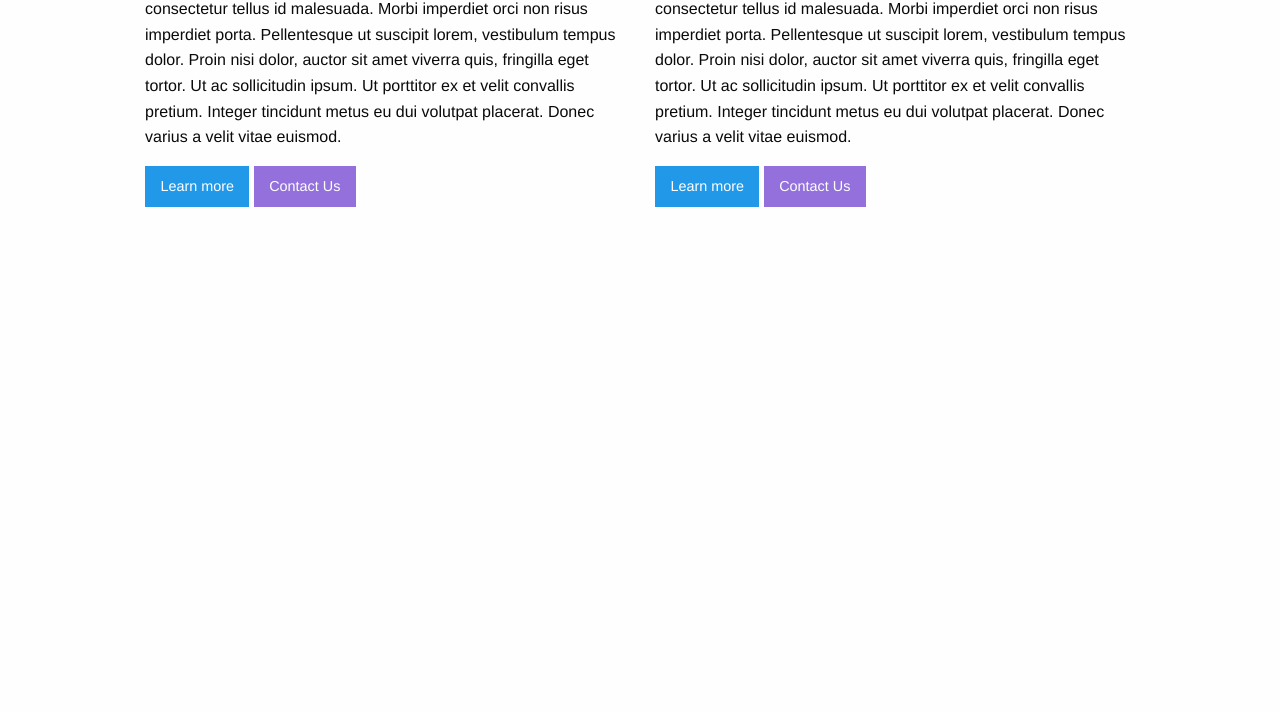
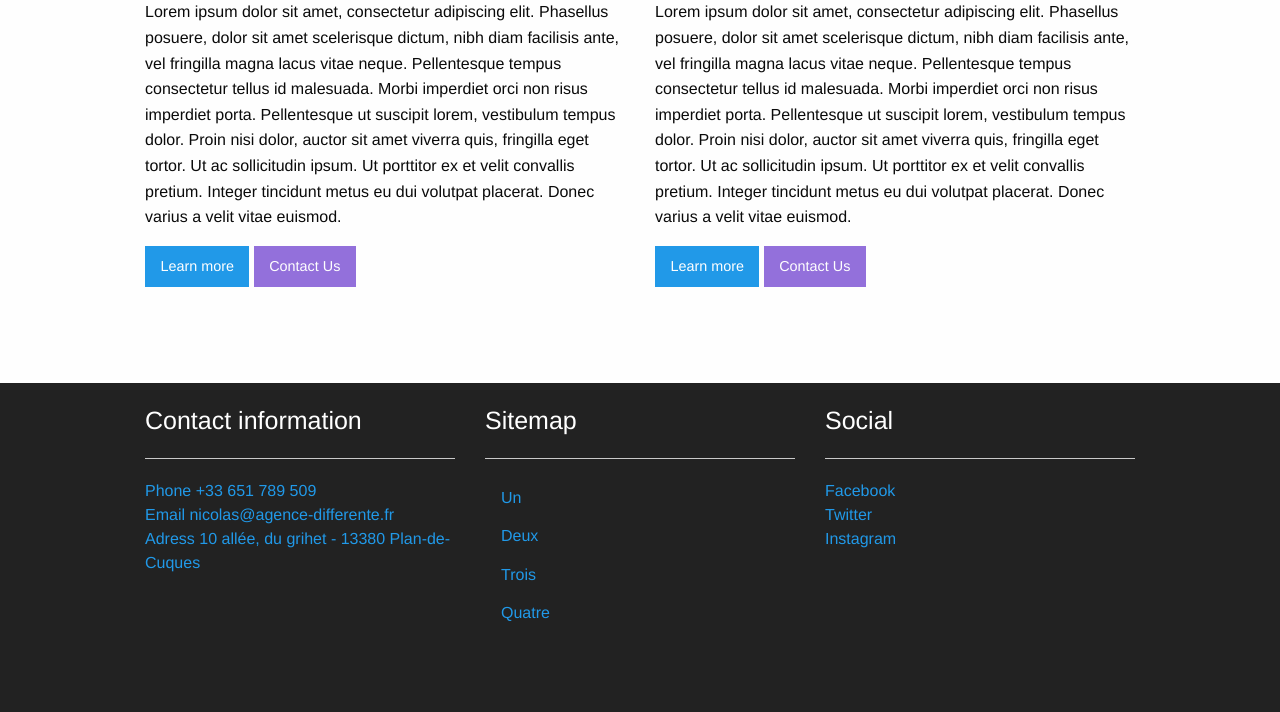
Before and after one commit to nottavi/adsandbox, a plain HTML site: page index.html in a window 1280 px wide. Shown: the part 612-1324 px from the top of the page. Before the commit the page ends 835 px from the top, so only its background shows below. Drawn offline with Linux system fonts and the light colour scheme.

Commit message:
End of part #7 - footer

```diff
--- a/css/app.css
+++ b/css/app.css
@@ -36,7 +36,19 @@
 /****************************************************************
 * MAIN                                                          *
 /****************************************************************/
-
+.main {
+    padding: 80px 0;
+}
 /****************************************************************
 * FOOTER                                                        *
 /****************************************************************/
+
+footer {
+    padding: 20px 0 80px 0;
+    background-color: #222;
+    color: #fff;
+}
+
+footer a {
+    display: block;
+}
--- a/index.html
+++ b/index.html
@@ -57,7 +57,32 @@
     </section>
     <!-- FOOTER -->
     <footer>
-        <div class="wrap">
+        <div class="wrap row">
+            <div class="column small-12 medium-4">
+                <h4>Contact information</h4>
+                <hr/>
+                <a href="#"><span>Phone</span> +33 651 789 509</a>
+                <a href="#"><span>Email</span> nicolas@agence-differente.fr</a>
+                <a href="#"><span>Adress</span> 10 allée, du grihet - 13380 Plan-de-Cuques</a>
+            </div>
+            <div class="column small-12 medium-4">
+                <h4>Sitemap</h4>
+                <hr/>
+                <ul class="menu vertical">
+                    <li><a href="#">Un</a></li>
+                    <li><a href="#">Deux</a></li>
+                    <li><a href="#">Trois</a></li>
+                    <li><a href="#">Quatre</a></li>
+                </ul>
+            </div>
+            <div class="column small-12 medium-4">
+                <h4>Social</h4>
+                <hr/>
+                <a href="#">Facebook</a>
+                <a href="#">Twitter</a>
+                <a href="#">Instagram</a>
+
+            </div>
 
         </div>
     </footer>
```
